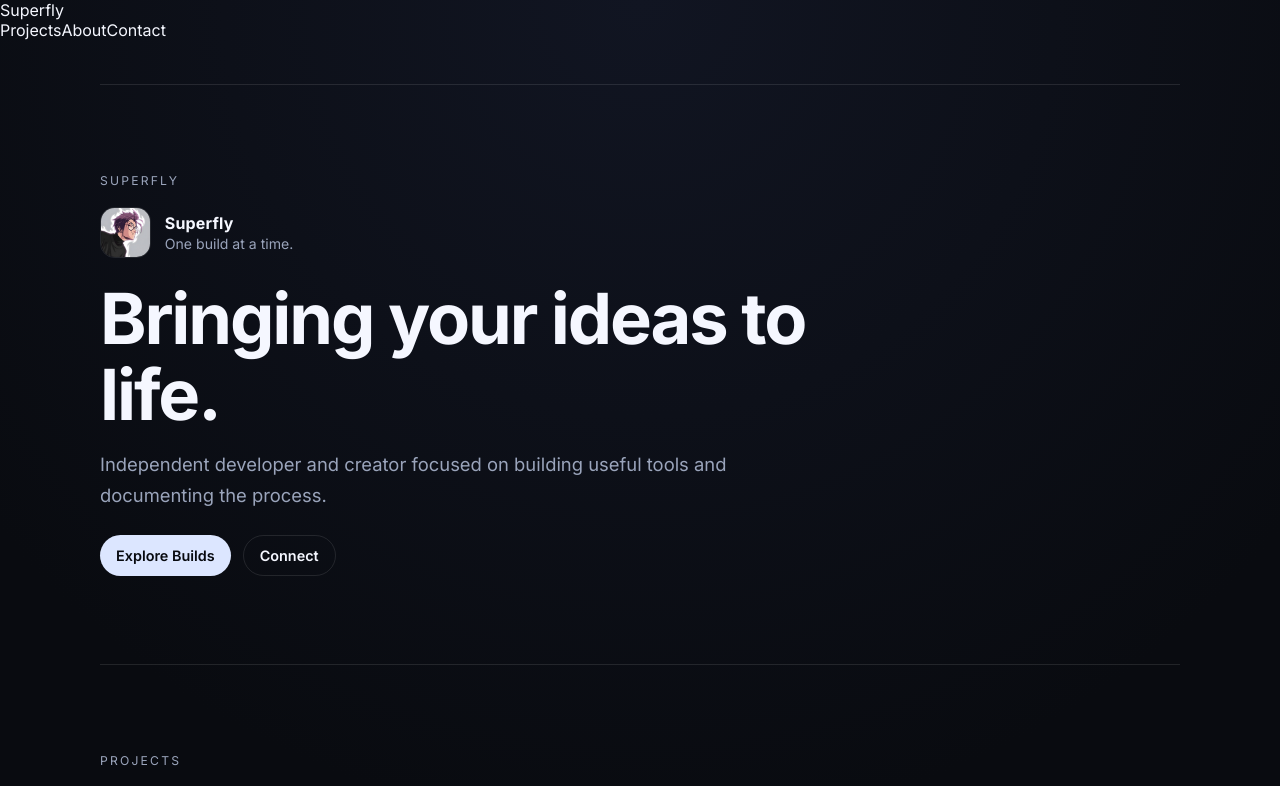
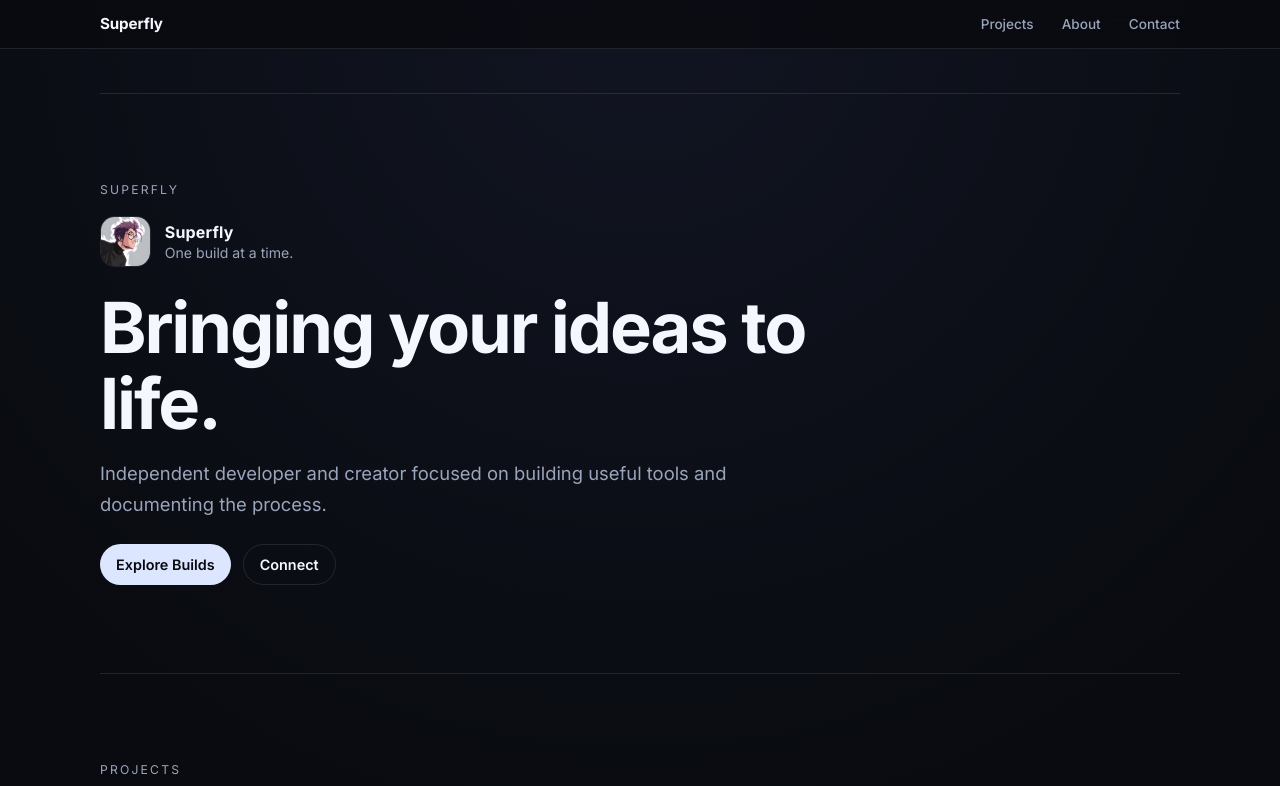
Before and after one commit to iamsuperfly/superfly-portfolio, a Next.js app: page / in a window 1280 px wide. Shown: the top 786 px of the page. Built offline with nearby package versions, Linux system fonts and the light colour scheme.

Commit message:
style: add navbar styles

```diff
--- a/app/globals.css
+++ b/app/globals.css
@@ -28,13 +28,59 @@ a {
   text-decoration: none;
 }
 
+.navbar {
+  position: sticky;
+  top: 0;
+  z-index: 20;
+  background: rgba(9, 11, 16, 0.80);
+  backdrop-filter: blur(14px);
+  -webkit-backdrop-filter: blur(14px);
+  border-bottom: 1px solid var(--line);
+}
+
+.navbar-inner {
+  width: min(1080px, 92vw);
+  margin: 0 auto;
+  display: flex;
+  align-items: center;
+  justify-content: space-between;
+  padding: 0.9rem 0;
+}
+
+.navbar-brand {
+  font-size: 0.95rem;
+  font-weight: 700;
+  letter-spacing: -0.01em;
+  color: var(--text);
+  transition: opacity 160ms ease;
+}
+
+.navbar-brand:hover {
+  opacity: 0.7;
+}
+
+.navbar-links {
+  display: flex;
+  align-items: center;
+  gap: 1.75rem;
+}
+
+.navbar-link {
+  font-size: 0.85rem;
+  font-weight: 500;
+  color: var(--muted);
+  transition: color 160ms ease;
+}
+
+.navbar-link:hover {
+  color: var(--text);
+}
+
 .site-shell {
   width: min(1080px, 92vw);
   margin: 0 auto;
   padding: 1.25rem 0 5rem;
 }
-
-
 .section {
   border-top: 1px solid var(--line);
   padding: 4rem 0;
```
